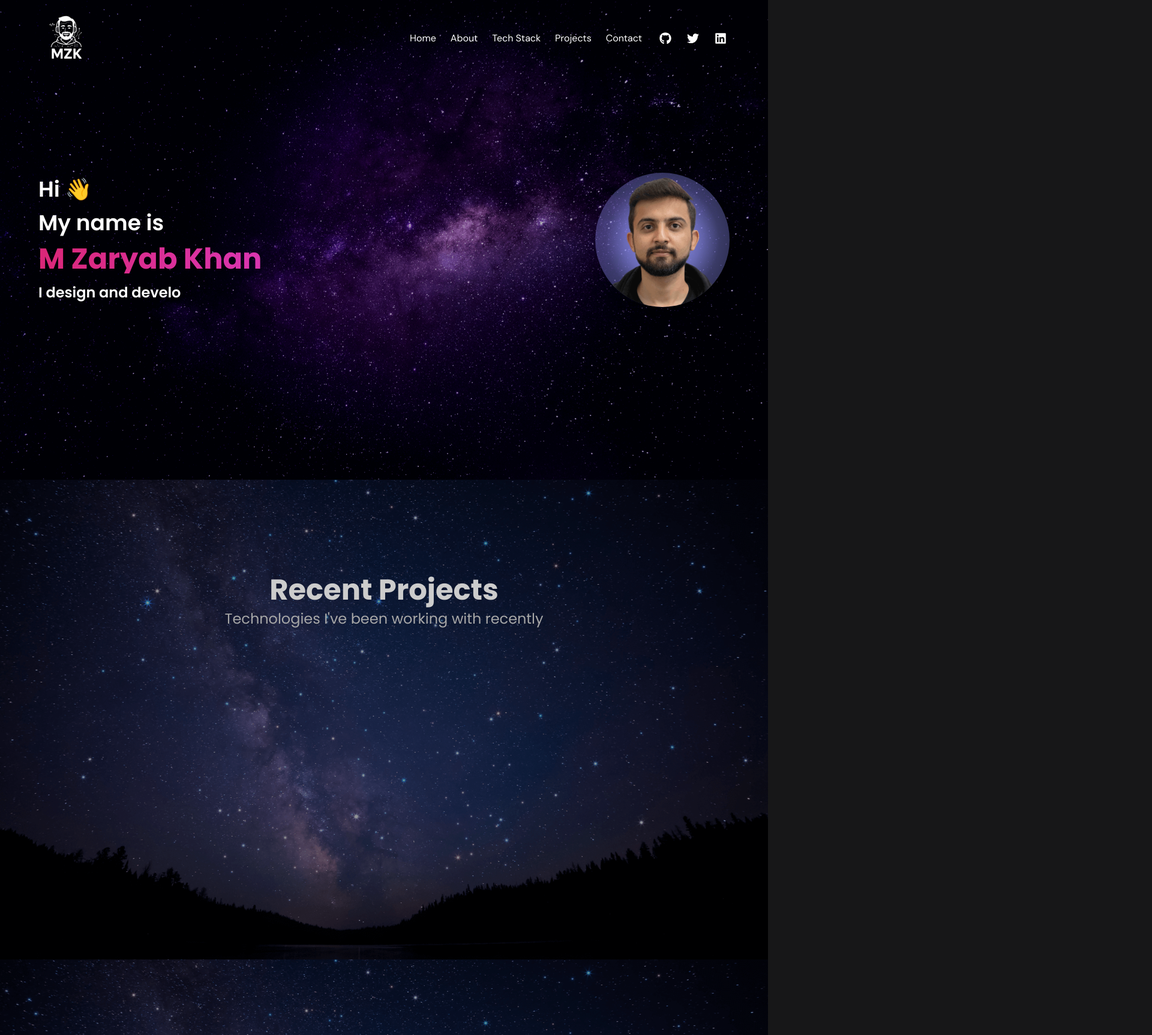
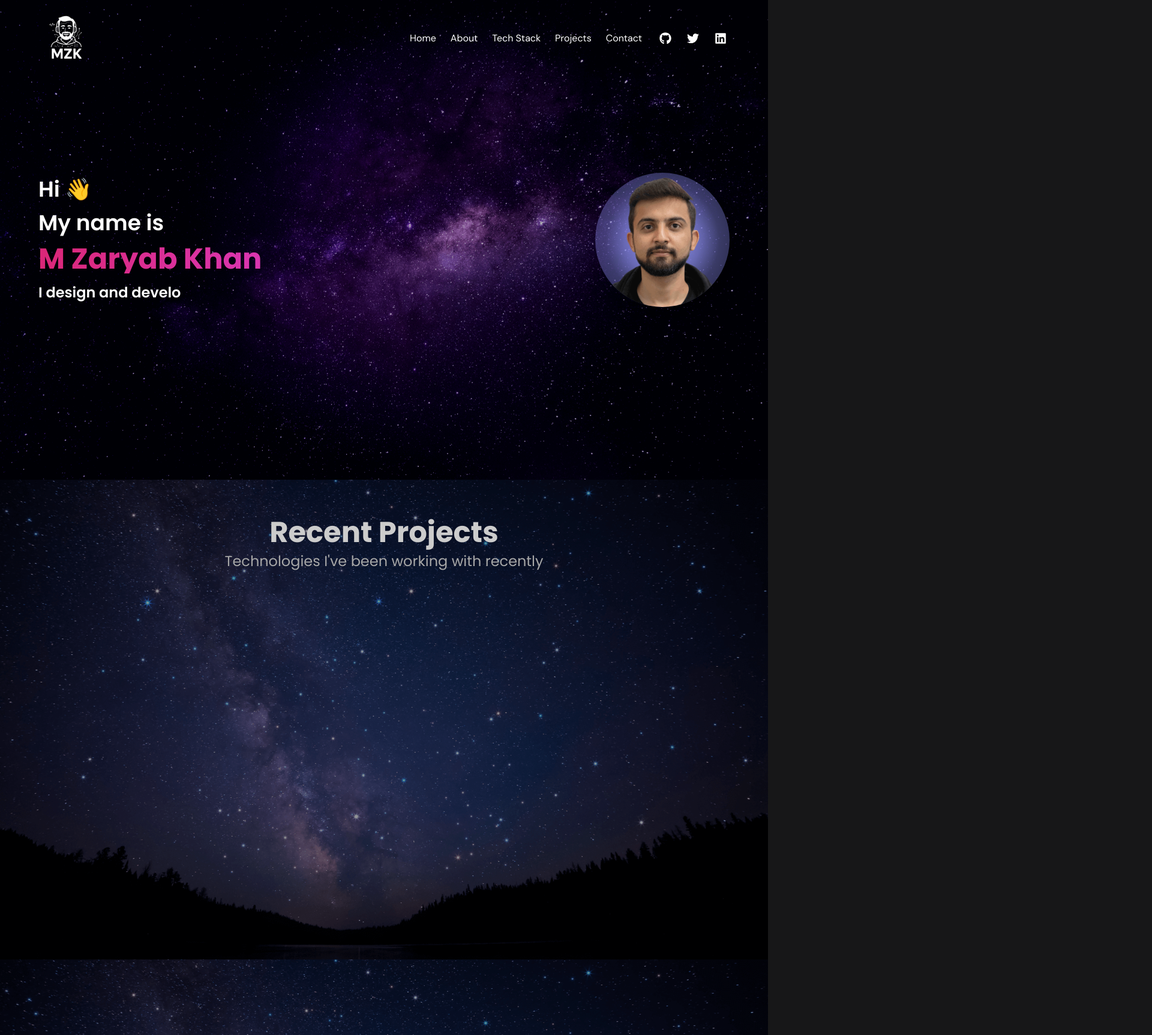
Before and after one commit to zaryabkhan864/portfolio, a React (Create React App) app: page /projects in a window 1280 px wide. Shown: the top 1726 px of the page at 60% size, 1920 px wide, since content can reach past the window. Built offline with nearby package versions, Linux system fonts and the light colour scheme.

Commit message:
checking banner image

```diff
--- a/src/components/Projects.jsx
+++ b/src/components/Projects.jsx
@@ -78,13 +78,9 @@ const Projects = () => {
   return (
     <section
       id="projects"
-      className="relative w-full text-white px-2 md:px-16 py-24 bg-center bg-no-repeat bg-fixed bg-cover"
+      className="min-h-screen w-full text-white px-6 md:px-16 flex items-center justify-center relative bg-cover bg-center bg-no-repeat md:bg-fixed"
       style={{
         backgroundImage: `url(${backgroundImage})`,
-        backgroundSize: 'cover',
-        backgroundPosition: 'center',
-        backgroundAttachment: 'fixed',
-        minHeight: '100vh',
       }}
     >
       <div className="absolute inset-0 bg-black bg-opacity-40 z-0"></div>
```
